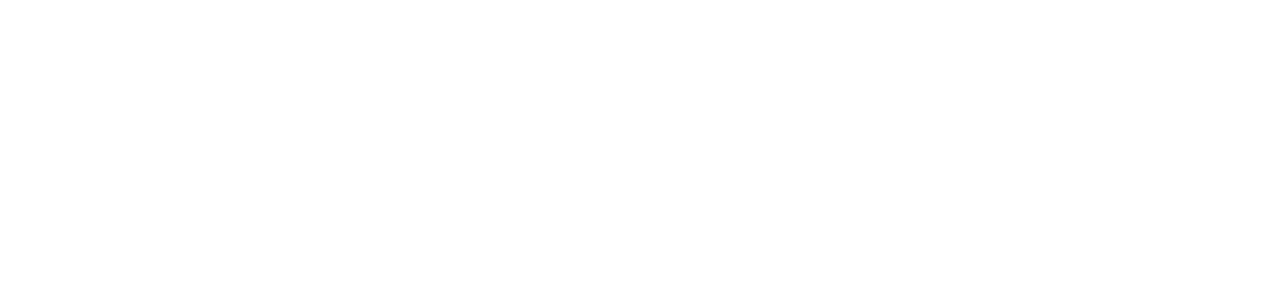
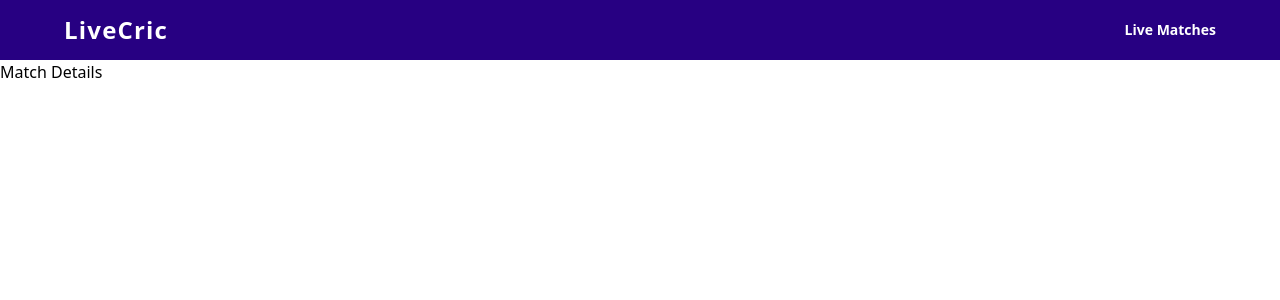
Before and after one commit to numanjvd82/cricket-app-react-ts, a React (Vite) app: page /match_details/1 in a window 1280 px wide. Before the commit this address had no page. Shown: the top 300 px of the page. Built offline with nearby package versions, Linux system fonts and the light colour scheme; no server answers.

Commit message:
added a match details page

```diff
--- a/src/App.tsx
+++ b/src/App.tsx
@@ -3,6 +3,7 @@
 import Navbar from './components/Navbar';
 import { AuthContextProvider } from './context/authContext';
 import Home from './pages/Home';
+import MatchDetails from './pages/MatchDetails';
 import MatchPage from './pages/MatchPage';
 
 function App() {
@@ -18,6 +19,7 @@
         >
           <Route path="/" element={<Home />} />
           <Route path="/matches" element={<MatchPage />} />
+          <Route path="/match_details/:id" element={<MatchDetails />} />
         </Route>
       </Routes>
     </>
--- a/src/components/MatchCard.tsx
+++ b/src/components/MatchCard.tsx
@@ -1,6 +1,7 @@
 import { CgMediaLive } from 'react-icons/cg';
 import { Match } from '../constants';
 import { motion } from 'framer-motion';
+import { Link } from 'react-router-dom';
 
 function MatchCard({ match }: { match: Match }) {
   const matchVariant = {
@@ -34,6 +35,7 @@
   };
 
   return (
+    <Link to={`/match_details/${match.id}`}>
       <motion.section
         variants={matchVariant}
         initial="hidden"
@@ -93,6 +95,7 @@
           Status: {match.status}
         </h4>
       </motion.section>
+    </Link>
   );
 }
 
--- /dev/null
+++ b/src/pages/MatchDetails.tsx
@@ -0,0 +1,9 @@
+function MatchDetails() {
+  return (
+    <div>
+      <h1>Match Details</h1>
+    </div>
+  );
+}
+
+export default MatchDetails;
--- a/src/pages/MatchPage.tsx
+++ b/src/pages/MatchPage.tsx
@@ -108,7 +108,7 @@
         autoClose: 2000,
         hideProgressBar: false,
         closeOnClick: true,
-        pauseOnHover: true,
+
         draggable: true,
         progress: undefined,
       });
@@ -128,7 +128,7 @@
         autoClose: 2000,
         hideProgressBar: false,
         closeOnClick: true,
-        pauseOnHover: true,
+
         draggable: true,
         progress: undefined,
       });
@@ -148,7 +148,7 @@
         autoClose: 2000,
         hideProgressBar: false,
         closeOnClick: true,
-        pauseOnHover: true,
+
         draggable: true,
         progress: undefined,
       });
```
Lines whose indentation alone changed are shown as unchanged.
